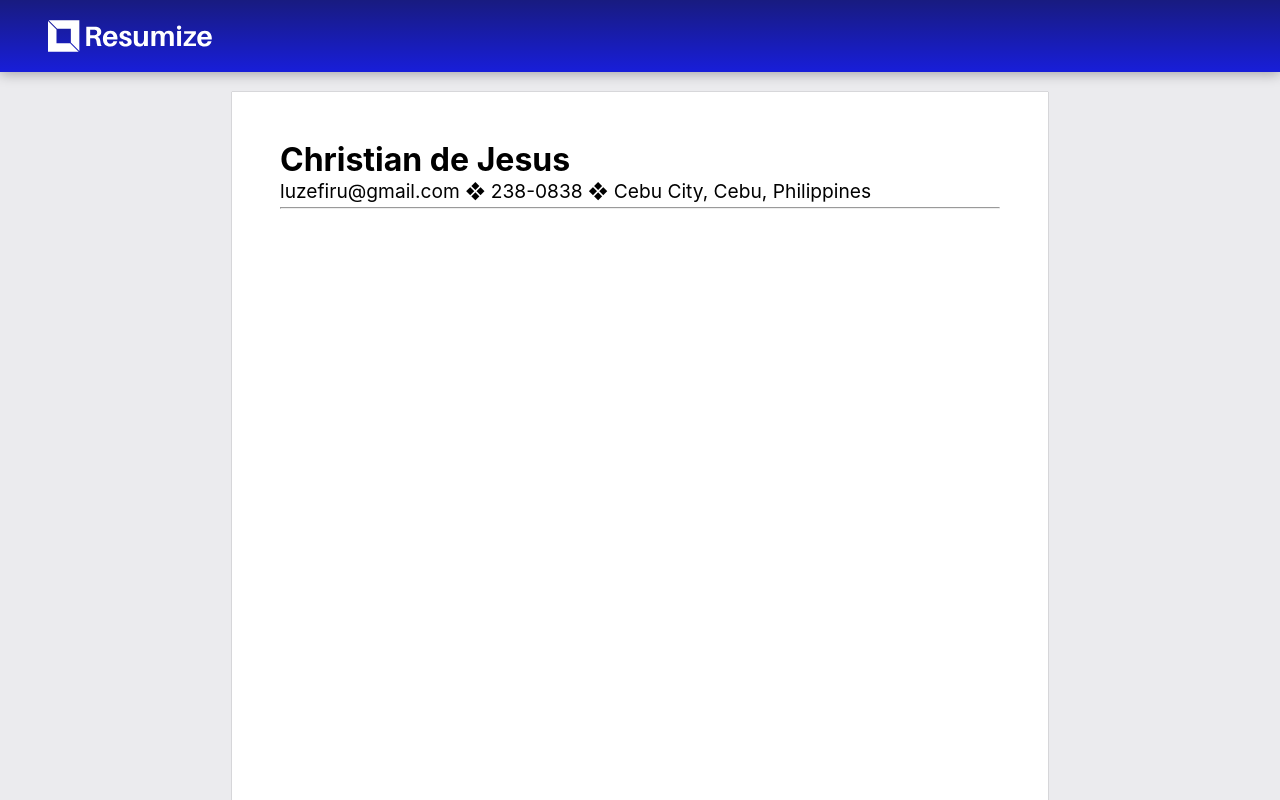
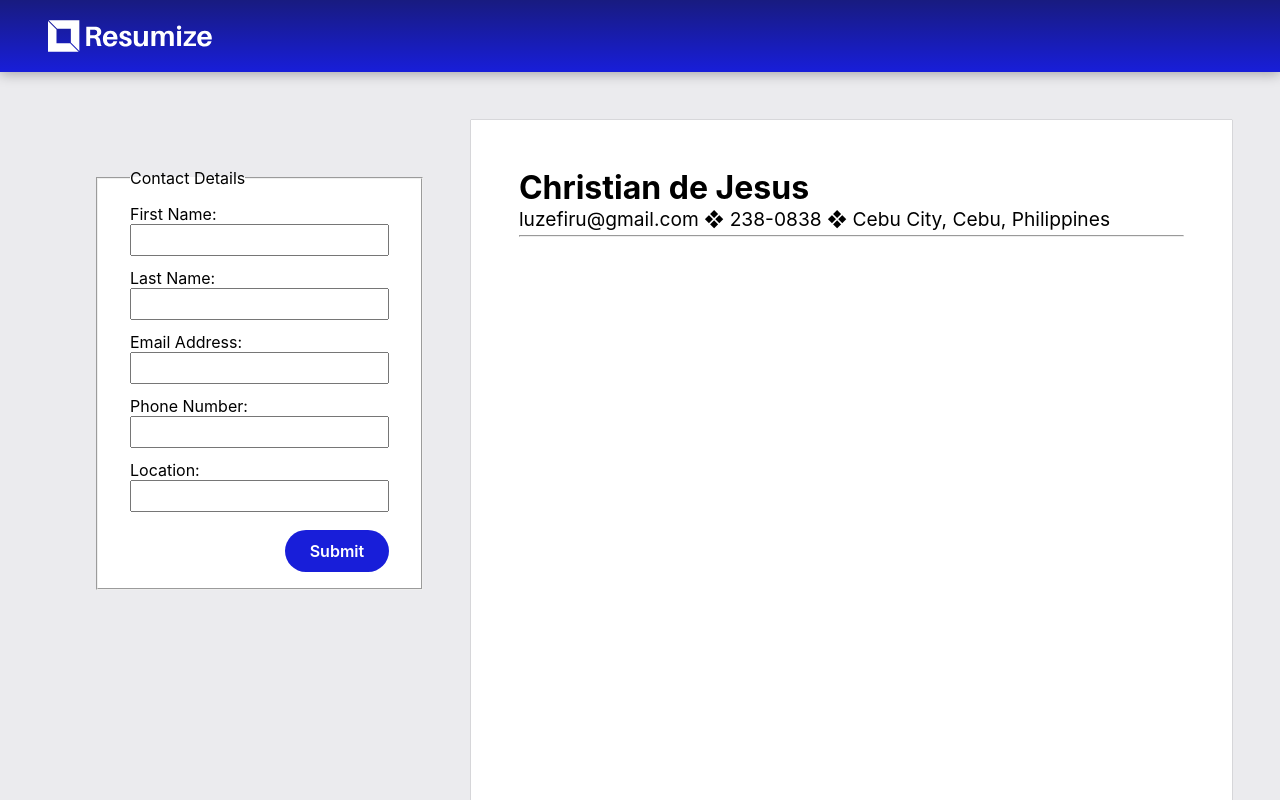
Before and after one commit to Luzefiru/Resumize, a React (Create React App) app: page / in a window 1280 px wide. Shown: the top 800 px of the page. Built offline with nearby package versions, Linux system fonts and the light colour scheme; the HTML template or start-up script is replaced by a standard one.

Commit message:
feat: create Form component to allow editing Resume

```diff
--- a/src/App.css
+++ b/src/App.css
@@ -1,6 +1,7 @@
 main {
   display: flex;
-  justify-content: center;
-  align-items: center;
-  margin-top: 20px;
+  justify-content: space-between;
+  align-items: flex-start;
+  padding: 3rem 3rem;
+  width: 100%;
 }
--- a/src/App.jsx
+++ b/src/App.jsx
@@ -1,17 +1,19 @@
 import React from 'react';
 import Header from './components/layout/Header';
 import Resume from './components/resume/Resume';
+import Form from './components/form/Form';
 import './App.css';
 
 class App extends React.Component {
   render() {
     return (
-      <div>
+      <>
         <Header />
         <main>
+          <Form />
           <Resume />
         </main>
-      </div>
+      </>
     );
   }
 }
--- /dev/null
+++ b/src/components/form/Form.css
@@ -0,0 +1,40 @@
+.Form {
+  height: 100%;
+  width: 38%;
+  padding: 48px; /* 0.5 inch margins */
+}
+
+.form--heading > fieldset {
+  display: flex;
+  flex-direction: column;
+  padding: 1rem 2rem;
+  background-color: var(--surface);
+}
+
+.form--heading > fieldset > input {
+  height: 2rem;
+  font-size: 1rem;
+  margin-bottom: 0.75rem;
+  padding: 0 0.25rem;
+}
+
+.form--heading > fieldset > button[type='submit'] {
+  all: unset;
+  align-self: flex-end;
+  margin-top: 0.35rem;
+  display: flex;
+  justify-content: center;
+  align-items: center;
+  background-color: var(--primary);
+  color: var(--surface);
+  height: 42px;
+  width: 104px;
+  border-radius: 24px;
+  font-weight: 600;
+  cursor: pointer;
+  transition: all 0.1s ease-out;
+}
+
+.form--heading > fieldset > button[type='submit']:hover {
+  background-color: var(--primary-variant);
+}
--- /dev/null
+++ b/src/components/form/Form.jsx
@@ -0,0 +1,29 @@
+import React from 'react';
+import './Form.css';
+
+class Form extends React.Component {
+  render() {
+    return (
+      <div className="Form">
+        <form className="form--heading">
+          <fieldset>
+            <legend>Contact Details</legend>
+            <label for="fName">First Name: </label>
+            <input type="text" name="fName" id="fName" />
+            <label for="lName">Last Name: </label>
+            <input type="text" name="lName" id="lName" />
+            <label for="email">Email Address: </label>
+            <input type="email" name="email" id="email" />
+            <label for="phone">Phone Number: </label>
+            <input type="tel" name="phone" id="phone" />
+            <label for="location">Location: </label>
+            <input type="text" name="location" id="location" />
+            <button type="submit">Submit</button>
+          </fieldset>
+        </form>
+      </div>
+    );
+  }
+}
+
+export default Form;
--- a/src/components/resume/Resume.css
+++ b/src/components/resume/Resume.css
@@ -1,6 +1,6 @@
 .Resume {
-  width: 816px; /* A4 page width: 8.5 inches */
-  height: 1056px; /* A4 page height: 11 inches */
+  height: 1056px;
+  width: 816px;
   padding: 48px; /* 0.5 inch margins */
   background-color: var(--surface);
   box-shadow: 0 0 1px rgba(0, 0, 0, 0.5);
--- a/src/index.css
+++ b/src/index.css
@@ -7,7 +7,8 @@
 }
 
 body,
-html {
+html,
+#root {
   height: 100%;
 }
 
```
